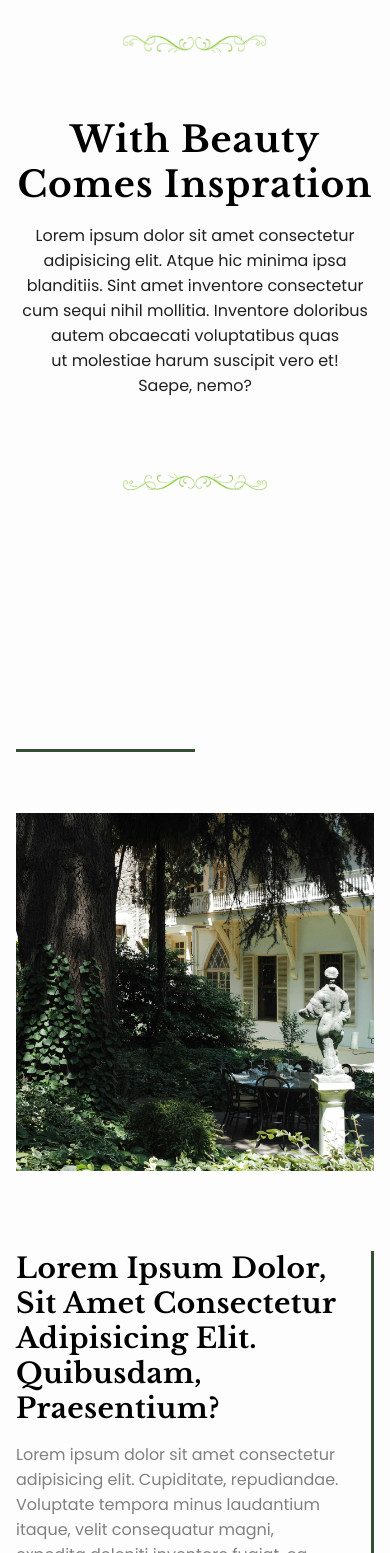
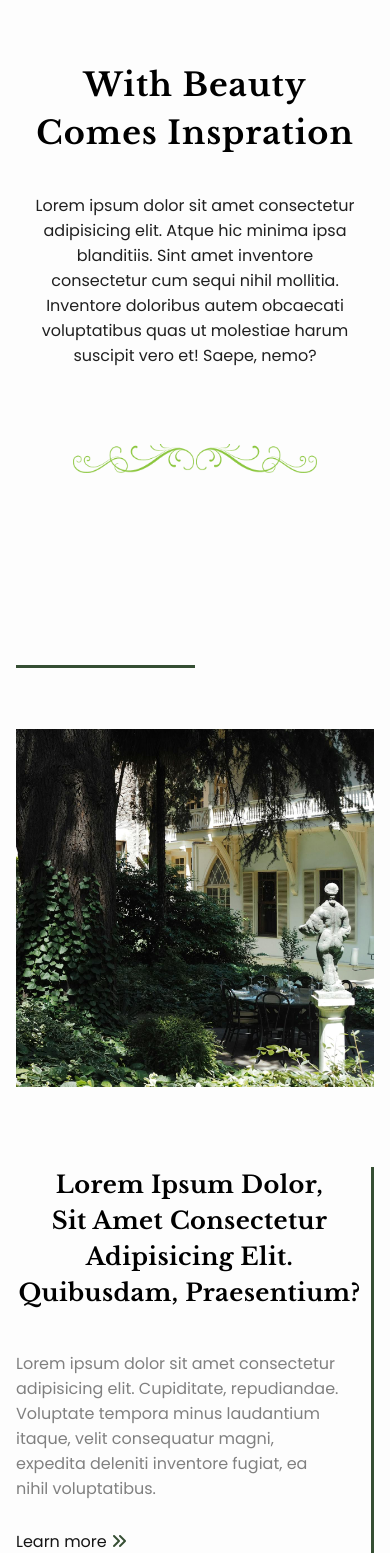
Before and after one commit to MartinXCVI/landscaper, a Vue app: page / in a window 390 px wide. Shown: the part 1035-2588 px from the top of the page. Built offline with nearby package versions, Linux system fonts and the light colour scheme.

Commit message:
Several minor modifications

```diff
--- a/src/css/styles.css
+++ b/src/css/styles.css
@@ -57,11 +57,14 @@ button {
   }
 }
 /*----- Includes -----*/
-.container {
+.wrapper {
   width: 100%;
-  min-height: 90vh;
-  margin-inline: auto;
-  padding: 1.5rem 1.5rem;
+  min-height: 100vh;
+  padding: 4rem 2.5rem;
+}
+
+.image {
+  width: 100%;
 }
 
 .text-center {
@@ -78,14 +81,18 @@ button {
 
 .title {
   font-family: "Libre Baskerville", serif;
-  font-size: 2.25rem;
+  font-size: 2.5rem;
   letter-spacing: 0.25vw;
+  line-height: 1.5;
+  margin-bottom: 2.25rem;
 }
 
 .subtitle {
   font-family: "Libre Baskerville", serif;
-  font-size: 1.75rem;
+  font-size: 2rem;
   letter-spacing: 0.1vw;
+  line-height: 1.5;
+  margin-bottom: 1.5rem;
 }
 
 .capital {
@@ -117,6 +124,7 @@ button {
 }
 
 .btn-first {
+  background-color: #354e33;
   transition: 0.3s linear all;
 }
 .btn-first:hover {
@@ -125,12 +133,34 @@ button {
 
 .btn-white {
   transition: 0.3s linear all;
+  border: 1px solid #fdfdfd;
 }
 .btn-white:hover {
   background-color: #fdfdfd;
   color: #151515 !important;
 }
 
+@media all and (max-width: 575px) {
+  .wrapper {
+    padding: 2rem 1rem;
+  }
+}
+@media all and (min-width: 576px) and (max-width: 991px) {
+  .wrapper {
+    padding: 3rem 2rem;
+  }
+}
+@media all and (max-width: 767px) {
+  .title, .subtitle {
+    text-align: center;
+  }
+  .title {
+    font-size: 2rem;
+  }
+  .subtitle {
+    font-size: 1.5rem;
+  }
+}
 /*----- Components -----*/
 /*----- Includes -----*/
 .hero-header {
@@ -158,9 +188,6 @@ button {
   font-weight: 200;
   margin-bottom: 1.5rem;
   text-align: center;
-}
-.hero-header .header-btn {
-  background-color: #354e33;
 }
 
 @media all and (max-width: 767px) {
@@ -612,17 +639,13 @@ button {
 }
 
 .home-landing {
-  width: 100%;
   display: flex;
   flex-direction: column;
   justify-content: center;
   align-items: center;
-  padding: 4rem 2.5rem;
 }
 
 .home-intro {
-  width: 100%;
-  min-height: 100vh;
   display: flex;
   flex-direction: column;
   justify-content: center;
@@ -637,22 +660,16 @@ button {
   width: 75%;
   padding-block: 3rem;
 }
-.home-intro .home-intro-box .title {
-  margin-bottom: 1rem;
-}
 .home-intro .separator-fig {
   width: 40%;
-}
-
-.separator-fig {
-  width: 100%;
   display: flex;
   flex-direction: column;
   justify-content: center;
   align-items: center;
 }
-.separator-fig img {
-  width: 100%;
+
+.home-intro.wrapper {
+  min-height: 90vh;
 }
 
 .article-container article {
@@ -665,7 +682,6 @@ button {
 }
 
 .home-columns {
-  width: 100%;
   display: flex;
   flex-direction: column;
   justify-content: center;
@@ -673,7 +689,6 @@ button {
   padding-block: 4rem;
 }
 .home-columns .home-first-column {
-  width: 100%;
   display: flex;
   justify-content: center;
   align-items: center;
@@ -684,9 +699,6 @@ button {
   flex-direction: column;
   justify-content: center;
   align-items: center;
-}
-.home-columns .home-first-column figure img {
-  width: 100%;
 }
 .home-columns .home-first-column .article-container {
   width: 40%;
@@ -700,7 +712,6 @@ button {
 }
 
 .home-columns .home-second-column {
-  width: 100%;
   display: flex;
   justify-content: center;
   align-items: center;
@@ -714,7 +725,6 @@ button {
 }
 .home-columns .home-second-column .article-container .subtitle {
   width: 75%;
-  margin-bottom: 2rem;
   border-right: 3px solid #354e33;
   padding-bottom: 1.5rem;
 }
@@ -787,9 +797,6 @@ button {
   justify-content: center;
   align-items: center;
 }
-.home-columns .home-second-column figure img {
-  width: 100%;
-}
 
 .subcontainer-left {
   width: 100%;
@@ -817,20 +824,16 @@ button {
 }
 
 .home-services-section {
-  width: 100%;
-  min-height: 100vh;
   display: flex;
   flex-direction: column;
   justify-content: center;
   align-items: center;
-  padding: 4rem 2.5rem;
 }
 .home-services-section .title {
   text-align: center;
   margin-bottom: 2rem;
 }
 .home-services-section .home-services {
-  width: 100%;
   display: flex;
   justify-content: center;
   align-items: center;
@@ -849,9 +852,7 @@ button {
 }
 
 .home-contact-section {
-  width: 100%;
   min-height: 85vh;
-  padding: 4rem 2.5rem;
   display: flex;
   flex-direction: column;
   justify-content: center;
@@ -900,31 +901,25 @@ button {
 .home-contact-section .home-contact .text {
   font-size: 1.5rem;
 }
-.home-contact-section .home-contact a {
-  color: #fdfdfd;
-  padding: 0.5rem 1rem;
-  border-radius: 3rem;
-  border: 1px solid #fdfdfd;
-}
 
 /*----------- BREAKPOINTS -----------*/
 @media all and (max-width: 575px) {
-  .home-landing {
-    padding: 2rem 1rem;
-  }
   .home-intro .home-intro-box {
     width: 100%;
+  }
+  .home-intro .separator-fig {
+    width: 75%;
   }
   .home-contact-section .home-contact {
     width: 100%;
   }
 }
 @media all and (min-width: 576px) and (max-width: 991px) {
-  .home-landing {
-    padding: 3rem 2rem;
-  }
   .home-intro .home-intro-box {
     width: 80%;
+  }
+  .home-intro .separator-fig {
+    width: 60%;
   }
   .home-contact-section .home-contact {
     width: 75%;
@@ -1004,12 +999,9 @@ button {
 }
 
 .about-intro-section {
-  width: 100%;
-  min-height: 100vh;
   display: flex;
   justify-content: center;
   align-items: flex-start;
-  padding: 4rem 2.5rem;
   gap: 2rem;
 }
 .about-intro-section .about-intro {
@@ -1056,15 +1048,10 @@ button {
 }
 
 .team-section {
-  width: 100%;
   display: flex;
   flex-direction: column;
   justify-content: center;
   align-items: center;
-  padding: 4rem 2.5rem;
-}
-.team-section .subtitle {
-  margin-bottom: 2rem;
 }
 
 .members-div {
@@ -1072,7 +1059,7 @@ button {
   display: flex;
   justify-content: center;
   align-items: center;
-  gap: 2rem;
+  gap: 3rem;
 }
 .members-div .member-fig {
   width: 25%;
@@ -1107,16 +1094,6 @@ button {
   color: #354e33;
 }
 
-@media all and (max-width: 575px) {
-  .about-intro-section, .team-section {
-    padding: 2rem 1rem;
-  }
-}
-@media all and (min-width: 576px) and (max-width: 991px) {
-  .about-intro-section, .team-section {
-    padding: 3rem 2rem;
-  }
-}
 @media all and (max-width: 991px) {
   .about-intro-section {
     flex-direction: column;
@@ -1124,10 +1101,6 @@ button {
   .about-intro-section .about-intro {
     width: 100%;
     margin-bottom: 2rem;
-  }
-  .about-intro-section h2 {
-    text-align: center;
-    line-height: 1.5;
   }
   .about-figures-section {
     width: 100%;
@@ -1145,6 +1118,12 @@ button {
   }
   .members-div .member-fig {
     width: 100%;
+  }
+}
+@media all and (min-width: 992px) {
+  .about-intro-section .about-intro {
+    border-left: 4px solid #354e33;
+    padding-left: 2rem;
   }
 }
 /*----- Includes -----*/
--- a/src/sass/components/heroHeader.scss
+++ b/src/sass/components/heroHeader.scss
@@ -27,9 +27,6 @@
     margin-bottom: 1.5rem;
     text-align: center;
   }
-  .header-btn {
-    background-color: color.$firstColor;
-  }
 }
 
 @media all and (max-width: 767px) {
--- a/src/sass/includes/_classes.scss
+++ b/src/sass/includes/_classes.scss
@@ -2,11 +2,15 @@
 @use './colors' as color;
 @use './variables' as var;
 
-.container {
+
+.wrapper {
   width: 100%;
-  min-height: 90vh;
-  margin-inline: auto;
-  padding: 1.5rem 1.5rem;
+  min-height: 100vh;
+  padding: 4rem 2.5rem;
+}
+
+.image {
+  width: 100%;
 }
 
 .text-center {
@@ -23,14 +27,18 @@
 
 .title {
   font-family: font.$titleFont;
-  font-size: 2.25rem;
+  font-size: 2.5rem;
   letter-spacing: 0.25vw;
+  line-height: 1.5;
+  margin-bottom: 2.25rem;
 }
 
 .subtitle {
   font-family: font.$titleFont;
-  font-size: 1.75rem;
+  font-size: 2rem;
   letter-spacing: 0.10vw;
+  line-height: 1.5;
+  margin-bottom: 1.5rem;
 }
 
 .capital {
@@ -62,6 +70,7 @@
 }
 
 .btn-first {
+  background-color: color.$firstColor;
   transition: var.$trs03;
   &:hover {
     background-color: color.$thirdColor !important;
@@ -70,8 +79,38 @@
 
 .btn-white {
   transition: var.$trs03;
+  border: 1px solid color.$white;
   &:hover {
     background-color: color.$white;
     color: color.$black !important;
   }
 }
+
+@media all and (max-width: 575px) {
+
+  .wrapper {
+    padding: 2rem 1rem;
+  }
+}
+
+@media all and (min-width: 576px) and (max-width: 991px) {
+
+  .wrapper {
+    padding: 3rem 2rem;
+  }
+}
+
+@media all and (max-width: 767px) {
+
+  .title, .subtitle {
+    text-align: center;
+  }
+
+  .title {
+    font-size: 2rem;
+  }
+
+  .subtitle {
+    font-size: 1.5rem;
+  }
+}
--- a/src/sass/views/homeView.scss
+++ b/src/sass/views/homeView.scss
@@ -15,14 +15,10 @@
 }
 
 .home-landing {
-  width: 100%;
   @include mx.flexColCenter();
-  padding: 4rem 2.5rem;
 }
 
 .home-intro {
-  width: 100%;
-  min-height: 100vh;
   @include mx.flexColCenter();
   text-align: center;
   gap: 1rem;
@@ -32,22 +28,17 @@
   .home-intro-box {
     width: 75%;
     padding-block: 3rem;
-    .title {
-      margin-bottom: 1rem;
-    }
   }
   .separator-fig {
     width: 40%;
+    @include mx.flexColCenter();
   }
 }
 
-.separator-fig {
-  width: 100%;
-  @include mx.flexColCenter();
-  img {
-    width: 100%;
-  }
+.home-intro.wrapper {
+  min-height: 90vh;
 }
+
 
 .article-container article {
   @include mx.flexCol(flex-start, flex-start);
@@ -56,18 +47,13 @@
 }
 
 .home-columns {
-  width: 100%;
   @include mx.flexColCenter();
   padding-block: 4rem;
   .home-first-column {
-    width: 100%;
     @include mx.flexRowCenter();
     figure {
       width: 60%;
       @include mx.flexColCenter();
-      img {
-        width: 100%;
-      }
     }
     .article-container {
       width: 40%;
@@ -82,14 +68,12 @@
 
 .home-columns {
   .home-second-column {
-    width: 100%;
     @include mx.flexRowCenter();
     .article-container {
       width: 60%;
       @include mx.flexColCenter();
       .subtitle {
         width: 75%;
-        margin-bottom: 2rem;
         border-right: 3px solid color.$firstColor;
         padding-bottom: 1.5rem;
       }
@@ -157,13 +141,10 @@
     figure {
       width: 40%;
       @include mx.flexColCenter();
-      img {
-        width: 100%;
-      }
+
     }
   }
 }
-
 
 .subcontainer-left {
   width: 100%;
@@ -190,16 +171,12 @@
 }
 
 .home-services-section {
-  width: 100%;
-  min-height: 100vh;
   @include mx.flexColCenter();
-  padding: 4rem 2.5rem;
   .title {
     text-align: center;
     margin-bottom: 2rem;
   }
   .home-services {
-    width: 100%;
     @include mx.flexRowCenter();
     flex-wrap: wrap;
     gap: 1.5rem;
@@ -221,9 +198,7 @@
 }
 
 .home-contact-section {
-  width: 100%;
   min-height: 85vh;
-  padding: 4rem 2.5rem;
   @include mx.flexColCenter();
   position: relative;
   &::before {
@@ -248,12 +223,6 @@
     .text {
       font-size: 1.5rem;
     }
-    a {
-      color: color.$white;
-      padding: 0.5rem 1rem;
-      border-radius: 3rem;
-      border: 1px solid color.$white;
-    }
   }
 }
 
@@ -263,13 +232,12 @@
 
 @media all and (max-width: 575px) {
 
-  .home-landing {
-    padding: 2rem 1rem;
-  }
-
   .home-intro {
     .home-intro-box {
       width: 100%;
+    }
+    .separator-fig {
+      width: 75%;
     }
   }
 
@@ -282,13 +250,12 @@
 
 @media all and (min-width: 576px) and (max-width: 991px) {
 
-  .home-landing {
-    padding: 3rem 2rem;
-  }
-
   .home-intro {
     .home-intro-box {
       width: 80%;
+    }
+    .separator-fig {
+      width: 60%;
     }
   }
 
--- a/src/views/AboutViews/AboutTeam.vue
+++ b/src/views/AboutViews/AboutTeam.vue
@@ -1,5 +1,5 @@
 <template>
-  <section class="team-section">
+  <section class="team-section wrapper">
     <h2 class="capital subtitle" data-aos="zoom-in-out" data-aos-duration="2000">our team</h2>
     <div class="members-div">
       <figure class="member-fig" data-aos="fade-down" data-aos-duration="2000">
--- a/src/views/HomeView.vue
+++ b/src/views/HomeView.vue
@@ -13,7 +13,7 @@
     <h2 class="header-subtitle" data-aos="zoom-in-out" data-aos-duration="1500">Effective Design</h2>
     <a
       href="#home-landing"
-      class="header-btn button btn-first"
+      class="button btn-first"
       data-aos="fade-up"
       data-aos-duration="1500"
     >
--- a/src/views/HomeViews/HomeContact.vue
+++ b/src/views/HomeViews/HomeContact.vue
@@ -1,9 +1,9 @@
 <template>
-  <section class="home-contact-section">
+  <section class="home-contact-section wrapper">
     <section class="home-contact">
       <h2 class="capital subtitle">let's keep in touch</h2>
       <p class="text">I encourage you to book a consultation about your project, landscape or ideas. Take your time to tell me as much as possible about your goals, place, budget and time slots to work together.</p>
-      <a class="capital btn-white" href="/contact">contact me</a>
+      <a class="capital button btn-white" href="/contact">contact me</a>
     </section>
   </section>
 </template>
--- a/src/views/HomeViews/HomeIntro.vue
+++ b/src/views/HomeViews/HomeIntro.vue
@@ -2,17 +2,17 @@
 </script>
 
 <template>
-  <section class="home-landing" id="home-landing">
-    <section class="home-intro">
+  <section class="home-landing wrapper" id="home-landing">
+    <section class="home-intro wrapper">
       <figure class="separator-fig first-separator">
-        <img src="/icons/separator.png" alt="" data-aos="zoom-out" data-aos-duration="1500">
+        <img class="image" src="/icons/separator.png" alt="" data-aos="zoom-out" data-aos-duration="1500">
       </figure>
       <div class="home-intro-box" data-aos="zoom-in-out" data-aos-duration="2000">
         <h2 class="title">With beauty comes inspration</h2>
         <p>Lorem ipsum dolor sit amet consectetur adipisicing elit. Atque hic minima ipsa blanditiis. Sint amet inventore consectetur cum sequi nihil mollitia. Inventore doloribus autem obcaecati voluptatibus quas ut molestiae harum suscipit vero et! Saepe, nemo?</p>
       </div>
-      <figure class="separator-fig">
-        <img src="/icons/separator.png" alt="" data-aos="zoom-out" data-aos-duration="1500">
+      <figure class="separator-fig" data-aos="zoom-out" data-aos-duration="1500">
+        <img class="image" src="/icons/separator.png" alt="">
       </figure>
     </section>
 
@@ -23,7 +23,7 @@
       </section>
       <section class="home-first-column">
         <figure data-aos="fade-up" data-aos-duration="1500">
-          <img src="/images/home-column-fig-1.jpg" alt="">
+          <img class="image" src="/images/home-column-fig-1.jpg" alt="">
         </figure>
         <section class="article-container">
           <article data-aos="fade-down" data-aos-duration="1500">
@@ -53,7 +53,7 @@
           </article>
         </section>
         <figure data-aos="fade-down" data-aos-duration="1500">
-          <img src="/images/home-column-fig-2.jpg" alt="">
+          <img class="image" src="/images/home-column-fig-2.jpg" alt="">
         </figure>
       </section>
 
--- a/src/views/HomeViews/HomeServices.vue
+++ b/src/views/HomeViews/HomeServices.vue
@@ -3,7 +3,7 @@ import ServiceCard from './ServiceCard.vue';
 </script>
 
 <template>
-  <section class="home-services-section">
+  <section class="home-services-section wrapper">
     <h2 class="title capital">our most demanded services</h2>
 
     <section class="subcontainer-right">
```
Also changed, not shown: src/sass/views/aboutView.scss (+11 -26 lines), src/views/AboutViews/AboutIntro.vue (+4 -5 lines), 1 other file (tests, documents, lock files or other folders).
